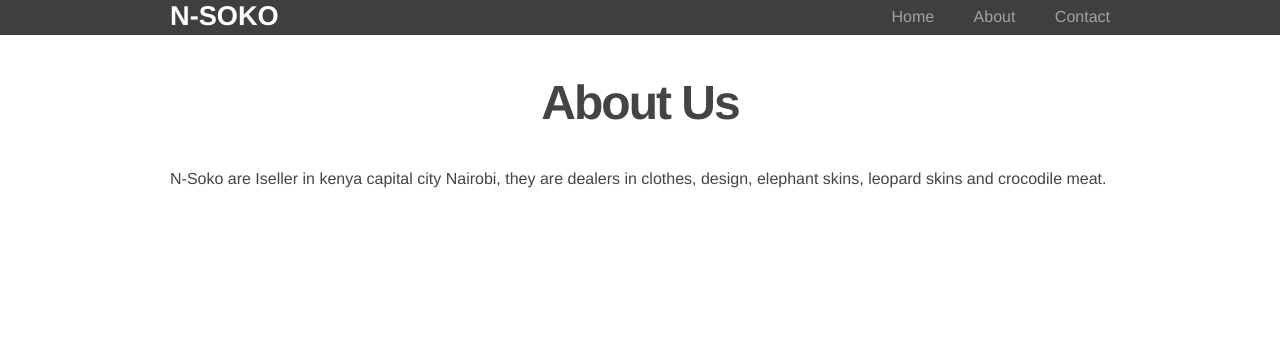
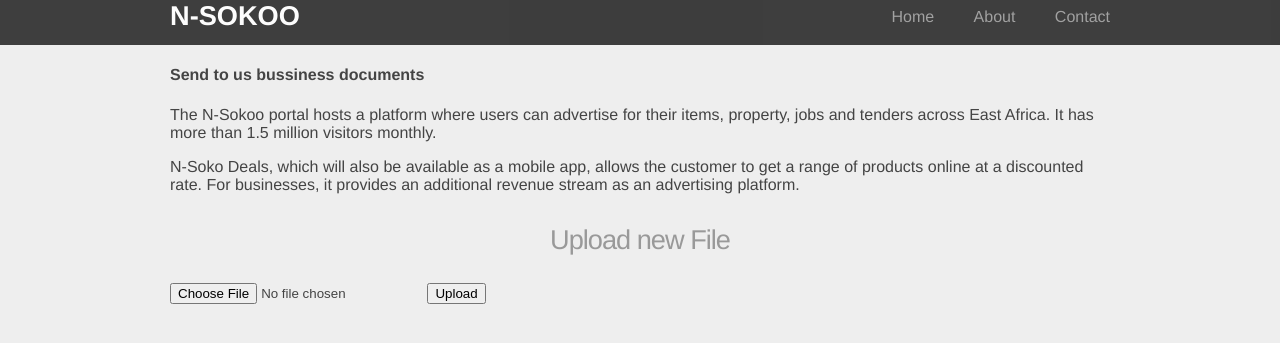
Before and after one commit to mutaihillary/Nsokoo, a Flask app: page /about in a window 1280 px wide. Shown: the top 343 px of the page. Run offline with Flask 2, Linux system fonts and the light colour scheme.

Commit message:
updated commit

```diff
--- a/app/static/css/main.css
+++ b/app/static/css/main.css
@@ -2,6 +2,7 @@
   margin: 0;
   padding: 0;
   font-family: "Helvetica Neue", Helvetica, Arial, sans-serif;
+  background-color: #eeeeee;
   color: #444;
 }
 
@@ -11,7 +12,7 @@
 
 header {
   background-color: #2B2B2B;
-  height: 35px;
+  height: 45px;
   width: 100%;
   opacity: .9;
   margin-bottom: 10px;
@@ -41,7 +42,7 @@
 
 .jumbo {
   padding: 10px 0 30px 0;
-  background-color: #eeeeee;
+  /*background-color: #eeeeee;*/
   -webkit-border-radius: 6px;
      -moz-border-radius: 6px;
           border-radius: 6px;
--- a/app/templates/about.html
+++ b/app/templates/about.html
@@ -1,6 +1,14 @@
 {% extends "layout.html" %}
 
 {% block content %}
-  <h2>About Us</h2>
-  <p>N-Soko are Iseller in kenya capital city Nairobi, they are dealers in clothes, design, elephant skins, leopard skins and crocodile meat.</p>
+<h4>Send to us bussiness documents</h4>
+    <p>The N-Sokoo portal hosts a platform where users can advertise for their items,
+        property, jobs and tenders across East Africa. It has more than 1.5 million visitors monthly.</p>
+      <p>N-Soko Deals, which will also be available as a mobile app, allows the customer to get a range of products online at a discounted rate.
+          For businesses, it provides an additional revenue stream as an advertising platform.</p>
+  <h3>Upload new File</h3>
+    <form action="/" method=post enctype=multipart/form-data>
+      <input type=file name=file>
+         <input type=submit value=Upload>
+    </form>
 {% endblock %}
--- a/app/templates/layout.html
+++ b/app/templates/layout.html
@@ -8,7 +8,7 @@
 
     <header>
       <div class="container">
-        <h1 class="logo">N-Soko</h1>
+        <h1 class="logo">N-Sokoo</h1>
         <nav>
          <ul class="menu">
          <li><a href="{{ url_for('home') }}">Home</a></li>
--- a/app/views.py
+++ b/app/views.py
@@ -1,6 +1,13 @@
-from flask import Flask, render_template, request, flash
+import os
+from flask import Flask, render_template, request, flash, redirect, url_for
+from flask_wtf import FlaskForm as BaseForm
 from forms import ContactForm
 from flask_mail import Mail, Message
+from werkzeug import secure_filename
+
+UPLOAD_FOLDER = '/tmp/'
+UPLOADED_FILES_DEST = '/home/kipkoech/uploads'
+ALLOWED_EXTENSIONS = set(['txt', 'pdf', 'png', 'jpg', 'jpeg', 'gif'])
 
 
 app = Flask (__name__)
@@ -39,6 +46,49 @@
     elif request.method == 'GET':
         return render_template('contact.html', form=form)
 
+
+#@app.route('/uploader', methods=['GET', 'POST'])
+"""""
+def upload_file():
+    if request.method == 'POST':
+        f = request.files['file']
+        f.save(secure_filename(f.filename))
+        return 'file uploaded successfully'
+
+
+@app.route('/upload')
+def upload_file():
+    return render_template('about.html')"""""
+def allowed_file(filename):
+    return '.' in filename and \
+           filename.rsplit('.', 1)[1] in ALLOWED_EXTENSIONS
+
+@app.route('/', methods=['GET', 'POST'])
+def upload_file():
+    if request.method == 'POST':
+        # check if the post request has the file part
+        if 'file' not in request.files:
+            flash('No file part')
+            return redirect(request.url)
+        file = request.files['file']
+        # if user does not select file, browser also
+        # submit a empty part without filename
+        if file.filename == '':
+            flash('No selected file')
+            return redirect(request.url)
+        if file and allowed_file(file.filename):
+            filename = secure_filename(file.filename)
+            file.save(os.path.join(app.config['UPLOAD_FOLDER'], filename))
+            return redirect(url_for('upload_file',
+                                    filename=filename))
+    return "<br>".join(os.listdir(app.config['UPLOAD_FOLDER'],))
+
+app.config['UPLOAD_FOLDER'] = UPLOAD_FOLDER
+app.config['MAX_CONTENT_LENGTH'] = 16 * 1024 * 1024
+
+#app.config["UPLOAD_FOLDER"] = 'mutaihillary@yahoo.com'
+#app.config["MAX_CONTENT_PATH"] = '10mb'
+
 app.config["MAIL_SERVER"] = "smtp.gmail.com"
 app.config["MAIL_PORT"] = 465
 app.config["MAIL_USE_SSL"] = True
```
Also changed, not shown: app/requirements.txt (added, +114 -0 lines), app/templates/index.html (+9 -2 lines), requirements.txt (added).
